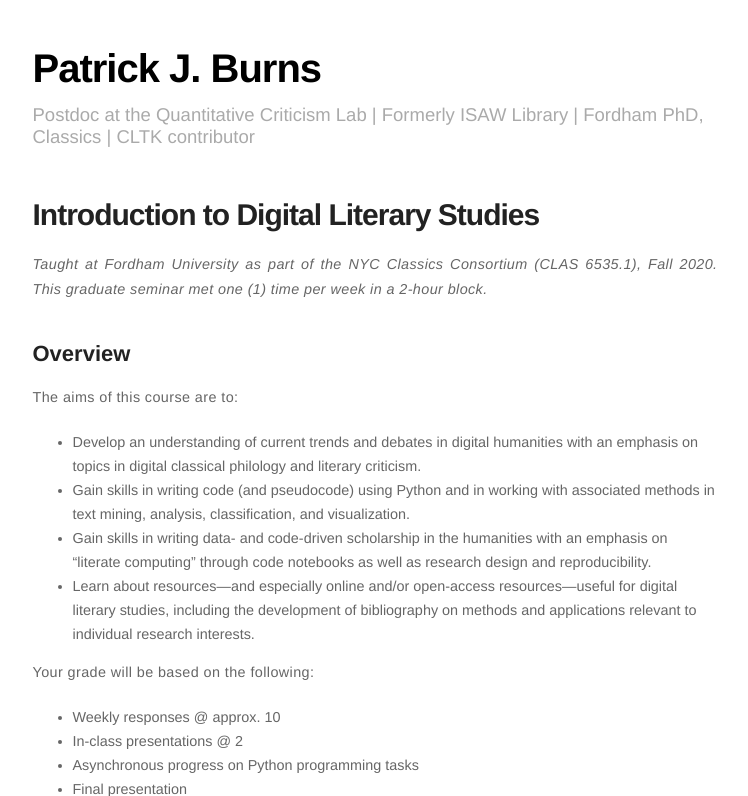
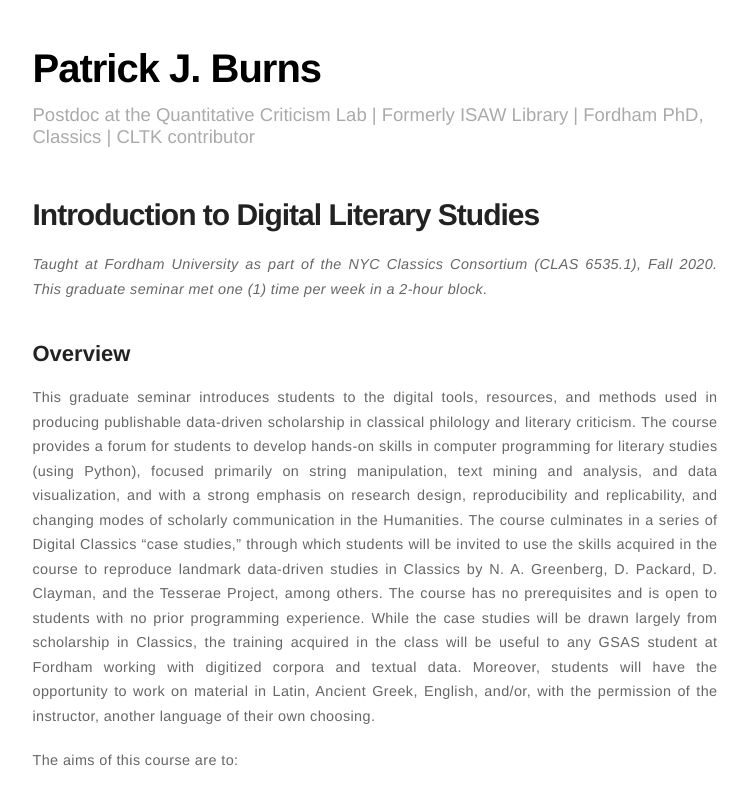
Before and after one commit to diyclassics/diyclassics.github.io, a Jekyll site: the page built from _posts/2020-09-01-fordham-f2020-clas6535.md, in a window 1280 px wide and 900 px high, cut to the strip 104-900 px from the top of the window. Shown: the whole strip, without its empty margins (265-1013 px from the left). Built offline with Jekyll 4.4.1, drawn with Linux system fonts in a browser that asks for light colours.

Commit message:
Add course description

```diff
--- a/_posts/2020-09-01-fordham-f2020-clas6535.md
+++ b/_posts/2020-09-01-fordham-f2020-clas6535.md
@@ -18,6 +18,8 @@
 *Taught at Fordham University as part of the NYC Classics Consortium \(CLAS 6535.1\), Fall 2020. This graduate seminar met one (1) time per week in a 2-hour block.*
 
 ## Overview
+
+This graduate seminar introduces students to the digital tools, resources, and methods used in producing publishable data-driven scholarship in classical philology and literary criticism. The course provides a forum for students to develop hands-on skills in computer programming for literary studies (using Python), focused primarily on string manipulation, text mining and analysis, and data visualization, and with a strong emphasis on research design, reproducibility and replicability, and changing modes of scholarly communication in the Humanities. The course culminates in a series of Digital Classics "case studies," through which students will be invited to use the skills acquired in the course to reproduce landmark data-driven studies in Classics by N. A. Greenberg, D. Packard, D. Clayman, and the Tesserae Project, among others. The course has no prerequisites and is open to students with no prior programming experience. While the case studies will be drawn largely from scholarship in Classics, the training acquired in the class will be useful to any GSAS student at Fordham working with digitized corpora and textual data. Moreover, students will have the opportunity to work on material in Latin, Ancient Greek, English, and/or, with the permission of the instructor, another language of their own choosing.
 
 The aims of this course are to:
 
```
